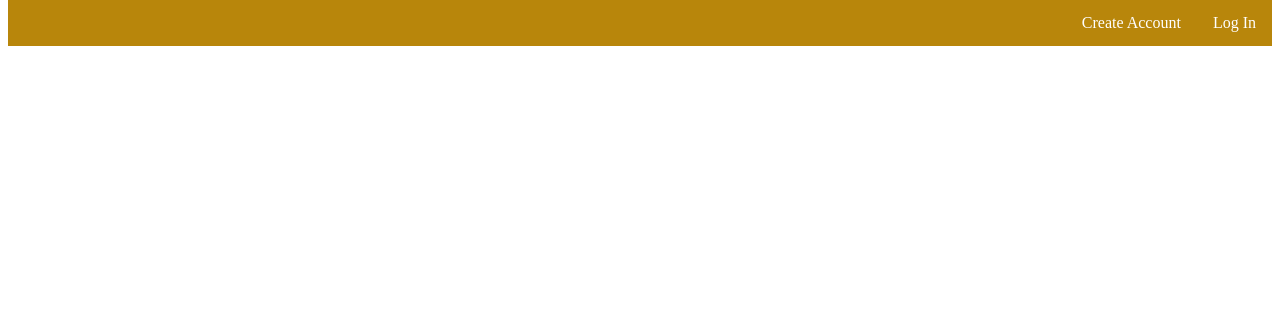
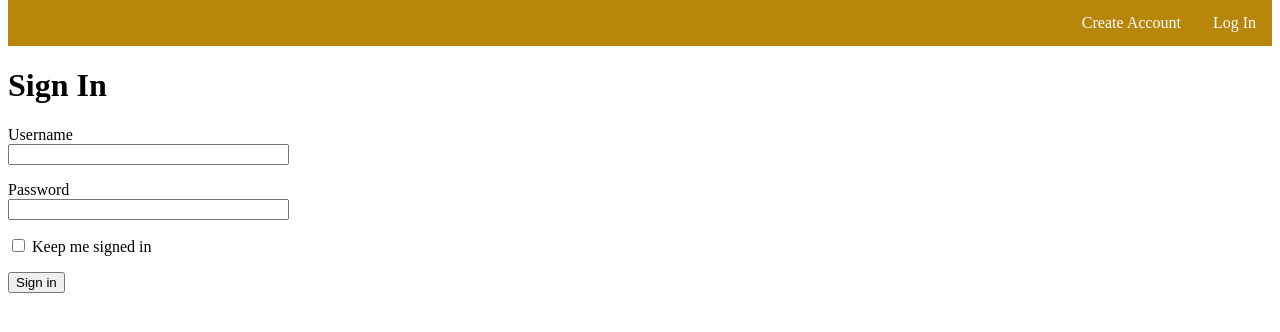
Before and after one commit to axz9582/summer2020, a Flask app: page /login in a window 1280 px wide. Shown: the part 26-358 px from the top of the page. Run offline with Flask 2, Linux system fonts and the light colour scheme.

Commit message:
Created barebones forms for login page

```diff
--- a/src/app/forms.py
+++ b/src/app/forms.py
@@ -6,5 +6,10 @@ from wtforms.validators import DataRequired
 class LoginForm(FlaskForm):
     username = StringField("Username", validators=[DataRequired()])
     password = PasswordField("Password", validators=[DataRequired()])
-    remember_me = BooleanField("Remember Me")
-    submit = SubmitField("Log in")
+    keep_signed_in = BooleanField("Keep me signed in")
+    submit = SubmitField("Sign in")
+
+
+class CreateAccountForm(FlaskForm):
+    first_name = StringField("First Name", validators=[DataRequired()])
+    last_name = StringField("Last Name", validators=[DataRequired()])
--- a/src/app/routes.py
+++ b/src/app/routes.py
@@ -1,5 +1,6 @@
-from flask import render_template
+from flask import render_template, flash, redirect
 from app import app
+from app.forms import LoginForm
 
 
 @app.route("/")
@@ -10,7 +11,11 @@ def home():
 
 @app.route("/login", methods=["GET", "POST"])
 def login():
-    return render_template("login.html")
+    form = LoginForm()
+    if form.validate_on_submit():
+        flash(f"Login requested for user {form.username.data}, remember_me={form.remember_me.data}")
+        return redirect('/')
+    return render_template("login.html", title="Log In", form=form)
 
 
 @app.route("/create")
--- a/src/app/templates/login.html
+++ b/src/app/templates/login.html
@@ -1,2 +1,29 @@
 {% extends "base.html" %}
 {% block title %}Login{% endblock %}
+
+{% block content %}
+
+<div>
+    <h1>Sign In</h1>
+    <form action="" method="post" novalidate>
+        {{ form.hidden_tag() }}
+        <p>
+            {{ form.username.label }} <br>
+            {{ form.username(size=32) }} <br>
+            {% for error in form.username.errors %}
+            <span style="color: red;">*{{ error }}</span>
+            {% endfor %}
+        </p>
+        <p>
+            {{ form.password.label }} <br>
+            {{ form.password(size=32) }} <br>
+            {% for error in form.password.errors %}
+            <span style="color: red;">*{{ error }}</span>
+            {% endfor %}
+        </p>
+        <p>{{ form.keep_signed_in() }} {{ form.keep_signed_in.label }}</p>
+        <p>{{ form.submit() }}</p>
+    </form>
+</div>
+
+{% endblock %}
```
